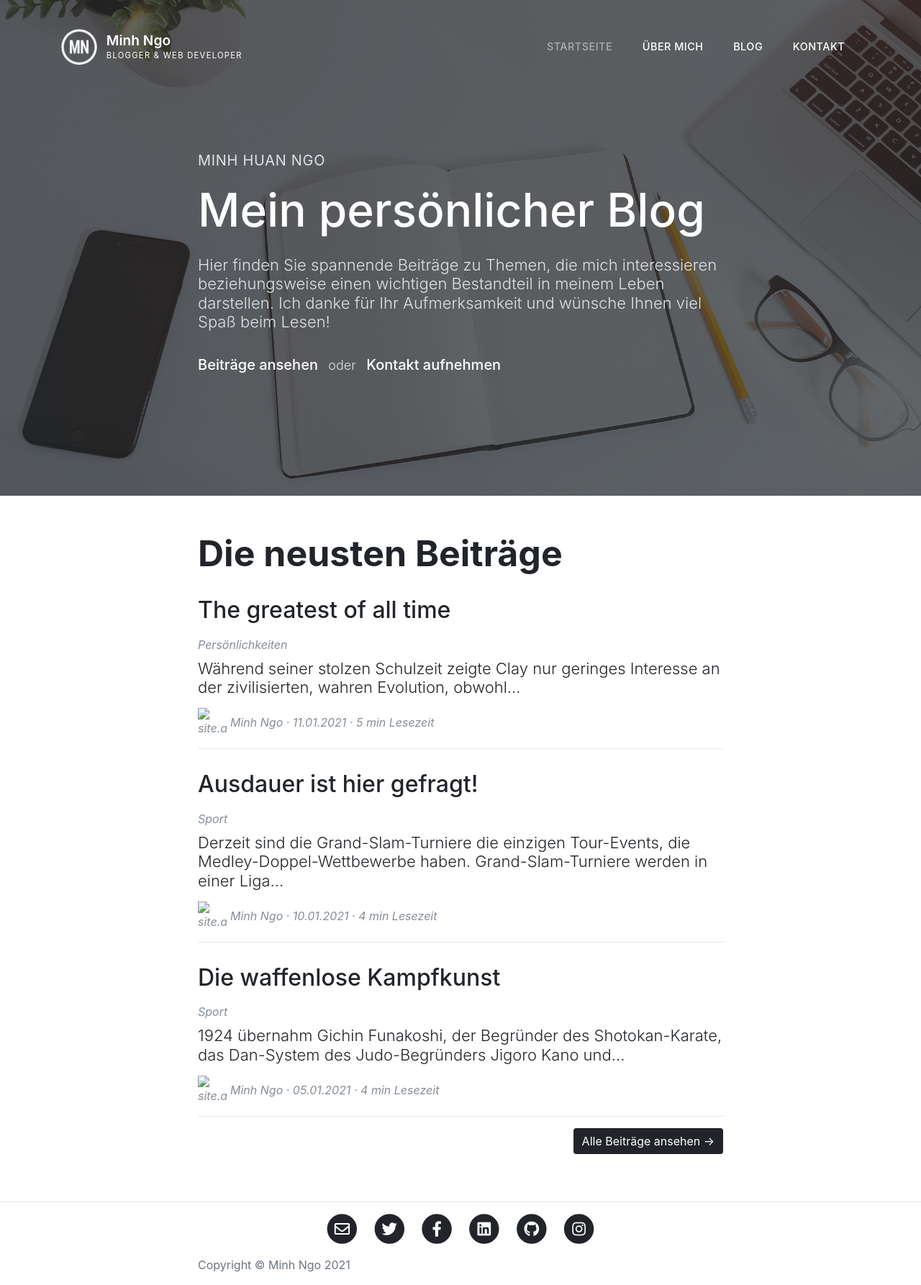
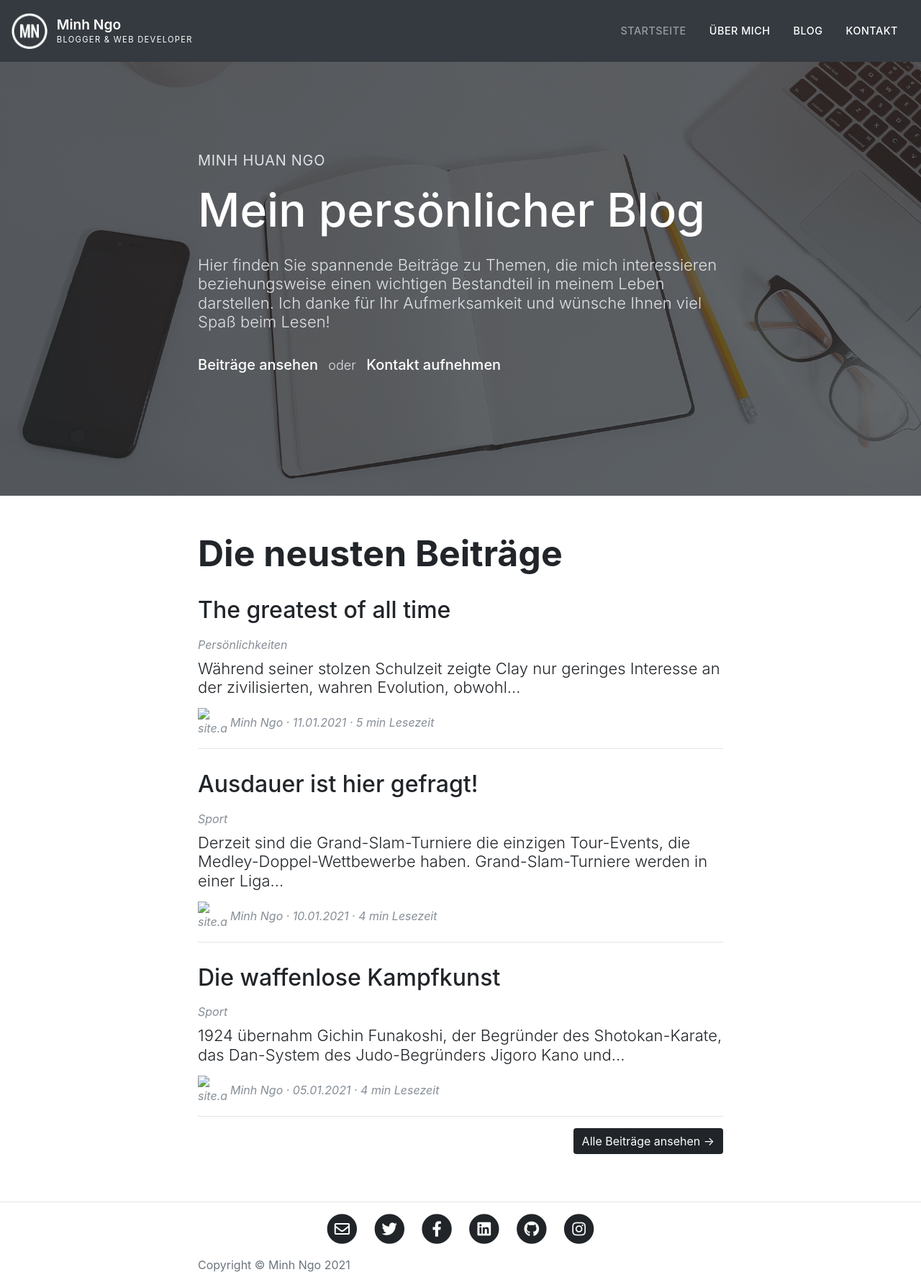
Before and after one commit to MinhNgo-98/blog-jekyll, a Jekyll site: the page built from index.html, in a window 1280 px wide. Shown: the whole page at 72% size. Built offline with Jekyll 4.4.1, drawn with Linux system fonts in a browser that asks for light colours; nearby versions of some CDN libraries.

Commit message:
Fix navbar

```diff
--- a/_includes/head.html
+++ b/_includes/head.html
@@ -2,9 +2,6 @@
     <meta charset="utf-8">
     <title>{{ page.title }}</title>
     <link rel="stylesheet" href="/assets/css/styles.css">
+    <link rel="stylesheet" href="https://cdnjs.cloudflare.com/ajax/libs/font-awesome/5.15.2/css/all.min.css">
     <link rel="stylesheet" href="https://maxcdn.bootstrapcdn.com/bootstrap/4.0.0/css/bootstrap.min.css" integrity="sha384-Gn5384xqQ1aoWXA+058RXPxPg6fy4IWvTNh0E263XmFcJlSAwiGgFAW/dAiS6JXm" crossorigin="anonymous">
-    <script src="https://maxcdn.bootstrapcdn.com/bootstrap/4.0.0/js/bootstrap.min.js" integrity="sha384-JZR6Spejh4U02d8jOt6vLEHfe/JQGiRRSQQxSfFWpi1MquVdAyjUar5+76PVCmYl" crossorigin="anonymous"></script>
-    <script src="https://code.jquery.com/jquery-3.2.1.slim.min.js" integrity="sha384-KJ3o2DKtIkvYIK3UENzmM7KCkRr/rE9/Qpg6aAZGJwFDMVNA/GpGFF93hXpG5KkN" crossorigin="anonymous"></script>
-    <script src="https://cdnjs.cloudflare.com/ajax/libs/popper.js/1.12.9/umd/popper.min.js" integrity="sha384-ApNbgh9B+Y1QKtv3Rn7W3mgPxhU9K/ScQsAP7hUibX39j7fakFPskvXusvfa0b4Q" crossorigin="anonymous"></script>
-    <link rel="stylesheet" href="https://cdnjs.cloudflare.com/ajax/libs/font-awesome/5.15.2/css/all.min.css">
 </head>
--- a/_includes/header.html
+++ b/_includes/header.html
@@ -9,7 +9,7 @@
     <div class="overlay"></div>
     <div class="container">
       <div class="row">
-        <div class="col-8 mx-auto">
+        <div class="col-lg-8 mx-auto">
           <div id="header-content">
             <div class="page-heading">
               <span class="name">{{ page.subtitle }}</span>
--- a/_includes/navbar.html
+++ b/_includes/navbar.html
@@ -1,4 +1,4 @@
-<!-- Navigation -->
+{% comment %} <!-- Navigation -->
 <nav class="navbar navbar-expand-lg navbar-dark" id="mainNav">
     <div class="container">
         <div class="nav-left">
@@ -23,4 +23,29 @@
         </ul>
         </div>
     </div>
+</nav> {% endcomment %}
+
+<nav class="navbar navbar-expand-lg navbar-dark bg-dark" id="mainNav">
+  <div class="nav-left">
+    <a class="nav-logo" href="/">
+        <img class="logo" src="/assets/images/logo.png" alt="">
+        <div class="nav-heading">
+            <h1 class="name">Minh Ngo</h1>
+            <h3 class="description">Blogger & Web Developer</h3>
+        </div>
+    </a>
+  </div>
+  <button class="navbar-toggler" type="button" data-toggle="collapse" data-target="#navbarSupportedContent" aria-controls="navbarSupportedContent" aria-expanded="false" aria-label="Toggle navigation">
+    <span class="navbar-toggler-icon"></span>
+  </button>
+
+  <div class="collapse navbar-collapse" id="navbarSupportedContent">
+     <ul class="navbar-nav ml-auto">
+            {% for item in site.data.navlinks %}
+            <li class="nav-item">
+                <a {% if page.url == item.link %}id="current"{% endif %} class="nav-link" href="{{ item.link }}">{{ item.name }}</a>
+            </li>
+            {% endfor %}
+        </ul>
+  </div>
 </nav>
--- /dev/null
+++ b/_includes/scripts.html
@@ -0,0 +1,4 @@
+<script src="https://code.jquery.com/jquery-3.2.1.slim.min.js" integrity="sha384-KJ3o2DKtIkvYIK3UENzmM7KCkRr/rE9/Qpg6aAZGJwFDMVNA/GpGFF93hXpG5KkN" crossorigin="anonymous"></script>
+<script src="https://cdnjs.cloudflare.com/ajax/libs/popper.js/1.12.9/umd/popper.min.js" integrity="sha384-ApNbgh9B+Y1QKtv3Rn7W3mgPxhU9K/ScQsAP7hUibX39j7fakFPskvXusvfa0b4Q" crossorigin="anonymous"></script>
+<script src="https://maxcdn.bootstrapcdn.com/bootstrap/4.0.0/js/bootstrap.min.js" integrity="sha384-JZR6Spejh4U02d8jOt6vLEHfe/JQGiRRSQQxSfFWpi1MquVdAyjUar5+76PVCmYl" crossorigin="anonymous"></script>
+<script src="/assets/js/main.js"></script>
--- a/_layouts/default.html
+++ b/_layouts/default.html
@@ -4,5 +4,6 @@
   <body>
     {% include navbar.html %} {% include header.html %} {{ content }} {% include
     footer.html %}
+    {% include scripts.html %}
   </body>
 </html>
--- a/_sass/navbar.scss
+++ b/_sass/navbar.scss
@@ -1,23 +1,18 @@
 #mainNav {
-  background-color: transparent;
-  padding: 1rem;
     position: absolute;
     top: 0;
     right: 0;
     left: 0;
     z-index: 10;
-  @media only screen and (min-width: 768px) {
-    padding: 2.5rem 1rem;
-  }
+    padding: 1rem;
+    @media only screen and (min-width: 768px) {}
     .nav-left {
         display: flex;
         flex-direction: row;
-
         .nav-logo {
             display: flex;
             flex-direction: row;
             text-decoration: none;
-
             .logo {
                 width: 60px;
                 height: 60px;
@@ -32,22 +27,19 @@
         &:hover {
             opacity: 0.5;
         }
-
         .nav-heading {
             display: flex;
             flex-direction: column;
             justify-content: center;
-
             .name {
                 font-size: 1.5rem;
                 font-weight: 600;
                 margin-bottom: 0.18rem;
                 color: $white;
-        @media only screen and (min-width: 768px) {
+                @media only screen and (min-width: 992px) {
                     font-size: 1.2rem;
                 }
             }
-
             .description {
                 text-transform: uppercase;
                 font-size: 0.7rem;
@@ -62,7 +54,6 @@
             }
         }
     }
-
     .navbar-toggler {
         color: $white;
         font-size: 2rem;
@@ -70,24 +61,28 @@
         .fa-bars {
             margin-left: 4px;
         }
-    @media only screen and (min-width: 768px) {
+        @media only screen and (min-width: 992px) {
             font-size: 1rem;
         }
         &:focus {
             outline: none;
         }
     }
-
     .nav-item {
-    padding: 0 0.8rem;
         .nav-link {
             color: $white !important;
             font-weight: 500;
             text-transform: uppercase;
             letter-spacing: 0.5px;
-      font-size: 0.9rem;
+            font-size: 1.2rem;
+            padding: 2rem;
+            text-align: center;
             &:hover {
                 opacity: 0.5;
+            }
+            @media only screen and (min-width: 992px) {
+                font-size: 0.9rem;
+                padding: 1rem;
             }
         }
         #current {
```
Also changed, not shown: _sass/masthead.scss (indentation only), assets/js/main.js (added). Lines whose indentation alone changed are shown as unchanged.
